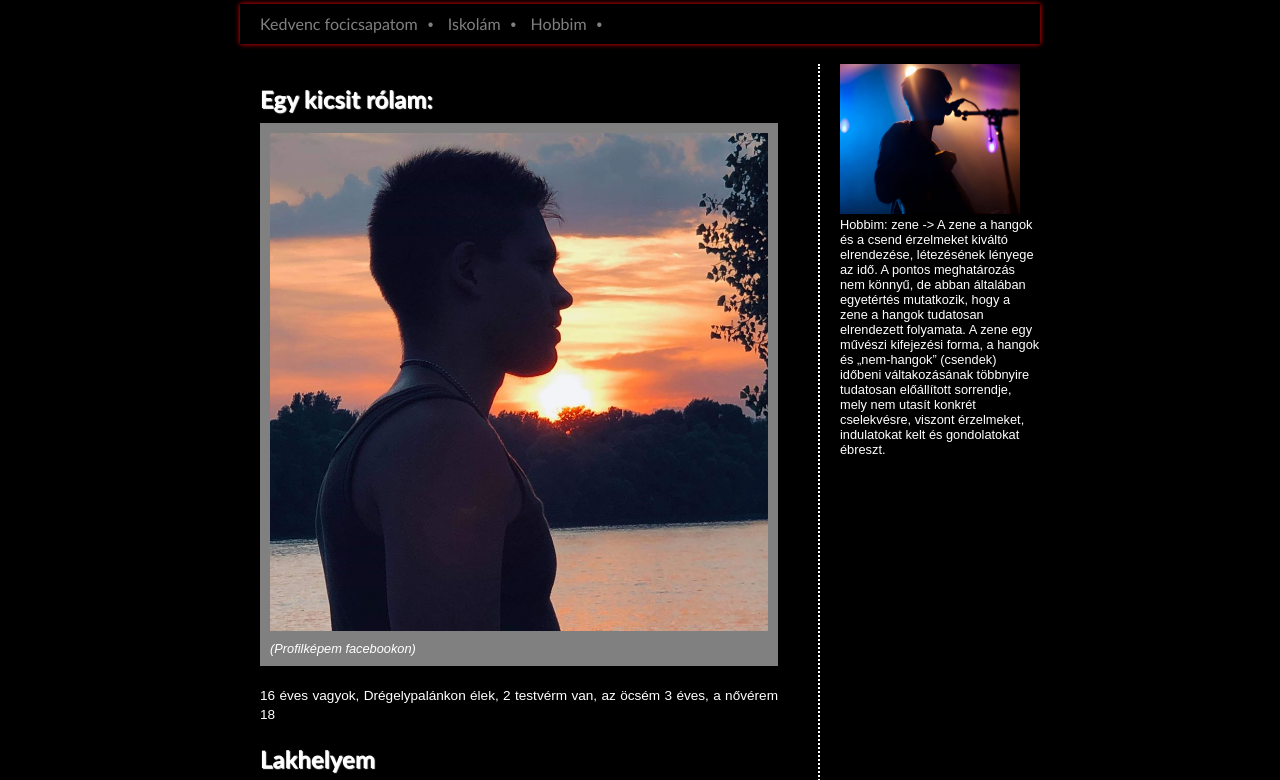
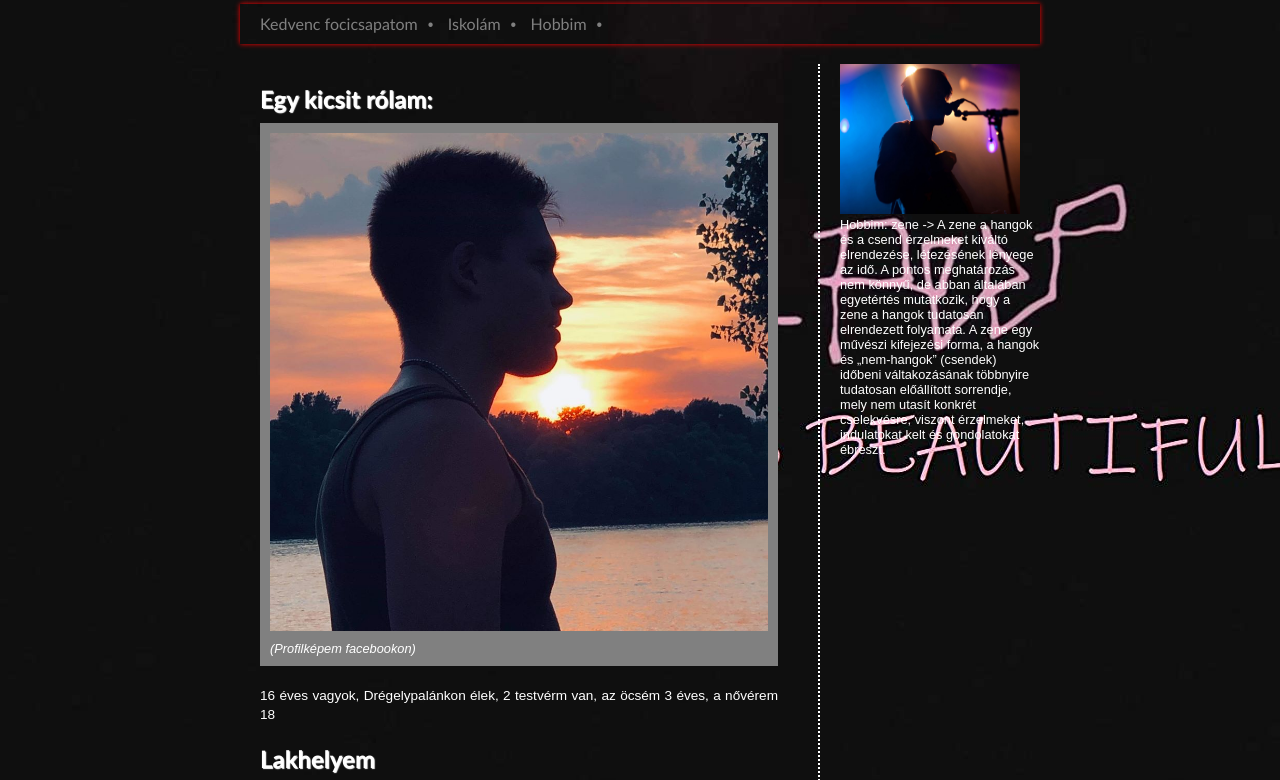
Before and after one commit to Polgar-Jozsef/diakweb, a plain HTML site: page index.html in a window 1280 px wide. Shown: the part 105-885 px from the top of the page. Drawn offline with Linux system fonts and the light colour scheme.

Commit message:
sojipoéui

```diff
--- a/css/styles.css
+++ b/css/styles.css
@@ -5,7 +5,7 @@
 }
 
 body {
-    background: url('bg.png') black;
+    background-image:url(../images/lilpeep.jpg);
     font-family: arial;
     font-size: 100%;
     color: white;
```
Also changed, not shown: images/lilpeep.jpg (added).
